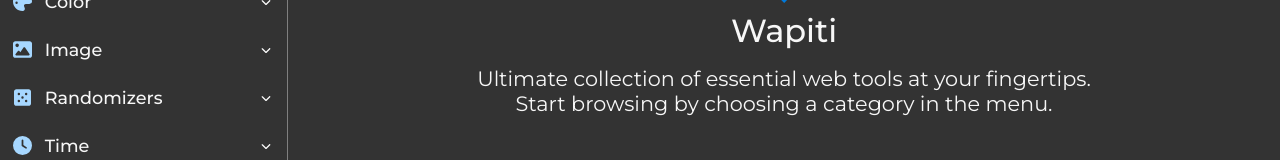
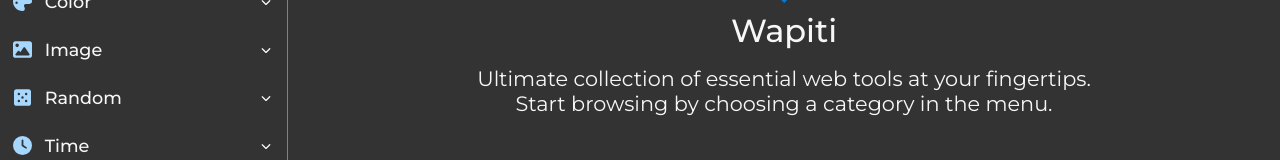
Before and after one commit to devmikh/wapiti-web-tools, a React (Vite) app: page / in a window 1280 px wide. Shown: the part 185-345 px from the top of the page. Built offline with nearby package versions, Linux system fonts and the light colour scheme.

Commit message:
Move Dummy Text Generator into Random category

```diff
--- a/src/App.tsx
+++ b/src/App.tsx
@@ -9,7 +9,7 @@ import ScrollToTop from './components/core/ScrollToTop'
 import HomePage from './components/layout/HomePage'
 import CharacterCounter from './components/tools/text/CharacterCounter'
 import CaseConverter from './components/tools/text/CaseConverter'
-import DummyTextGenerator from './components/tools/text/DummyTextGenerator'
+import DummyTextGenerator from './components/tools/randomizers/DummyTextGenerator'
 import WhiteSpaceRemover from './components/tools/text/WhiteSpaceRemover'
 import ColorFormatConverter from './components/tools/color/ColorFormatConverter'
 import TintShadeGenerator from './components/tools/color/TintShadeGenerator'
--- a/src/store/features/toolbarState.ts
+++ b/src/store/features/toolbarState.ts
@@ -28,12 +28,6 @@ const categories = [
             },
             {
                 id: 2,
-                name: 'Dummy Text Generator',
-                link: '/dummy-text-generator',
-                active: false
-            },
-            {
-                id: 3,
                 name: 'White Space Remover',
                 link: '/white-space-remover',
                 active: false
@@ -107,21 +101,27 @@ const categories = [
     },
     {
         id: 3,
-        title: 'Randomizers',
+        title: 'Random',
         expanded: false,
         active: false,
         icon: randomIcon,
         tools: [
             {
                 id: 0,
+                name: 'Random Number Generator',
+                link: '/random-number-generator',
+                active: false
+            },
+            {
+                id: 1,
                 name: 'Random Password Generator',
                 link: '/random-password-generator',
                 active: false
             },
             {
-                id: 1,
-                name: 'Random Number Generator',
-                link: '/random-number-generator',
+                id: 2,
+                name: 'Dummy Text Generator',
+                link: '/dummy-text-generator',
                 active: false
             }
         ]
```
Also changed, not shown: src/components/tools/randomizers/DummyTextGenerator/index.module.css (renamed from src/components/tools/text/DummyTextGenerator/index.module.css), src/components/tools/randomizers/DummyTextGenerator/index.tsx (renamed from src/components/tools/text/DummyTextGenerator/index.tsx), 1 other file (tests, documents, lock files or other folders).
